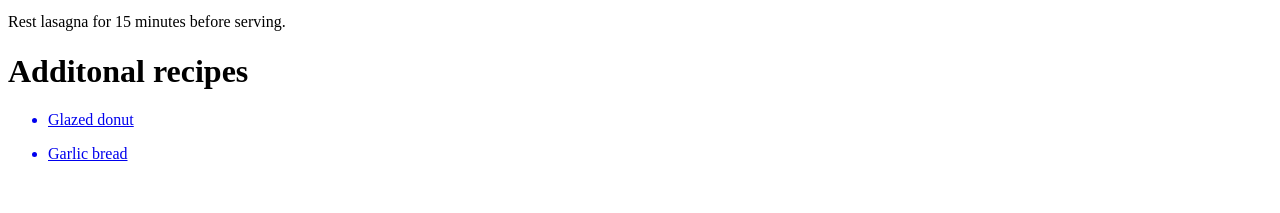
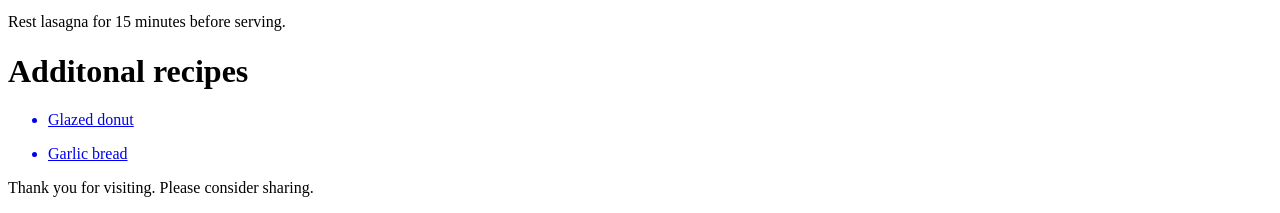
Before and after one commit to Daniel0G/Odin-Recipes-Remote, a plain HTML site: page Lasagnarecipe.html in a window 1280 px wide. Shown: the part 1692-1905 px from the top of the page. Before the commit the page ends 1871 px from the top, so only its background shows below. Drawn offline with Linux system fonts and the light colour scheme.

Commit message:
Added thank you messages to all files

```diff
--- a/Lasagnarecipe.html
+++ b/Lasagnarecipe.html
@@ -74,6 +74,7 @@
             <ul>
                <li>Garlic bread</li>
             </ul></a>
+            <p>Thank you for visiting. Please consider sharing.</p>
 
 
 
```
Also changed, not shown: Garlicbreadrecipe.html (+1 -0 lines), GlazedDonutrecipe.html (+1 -0 lines).
